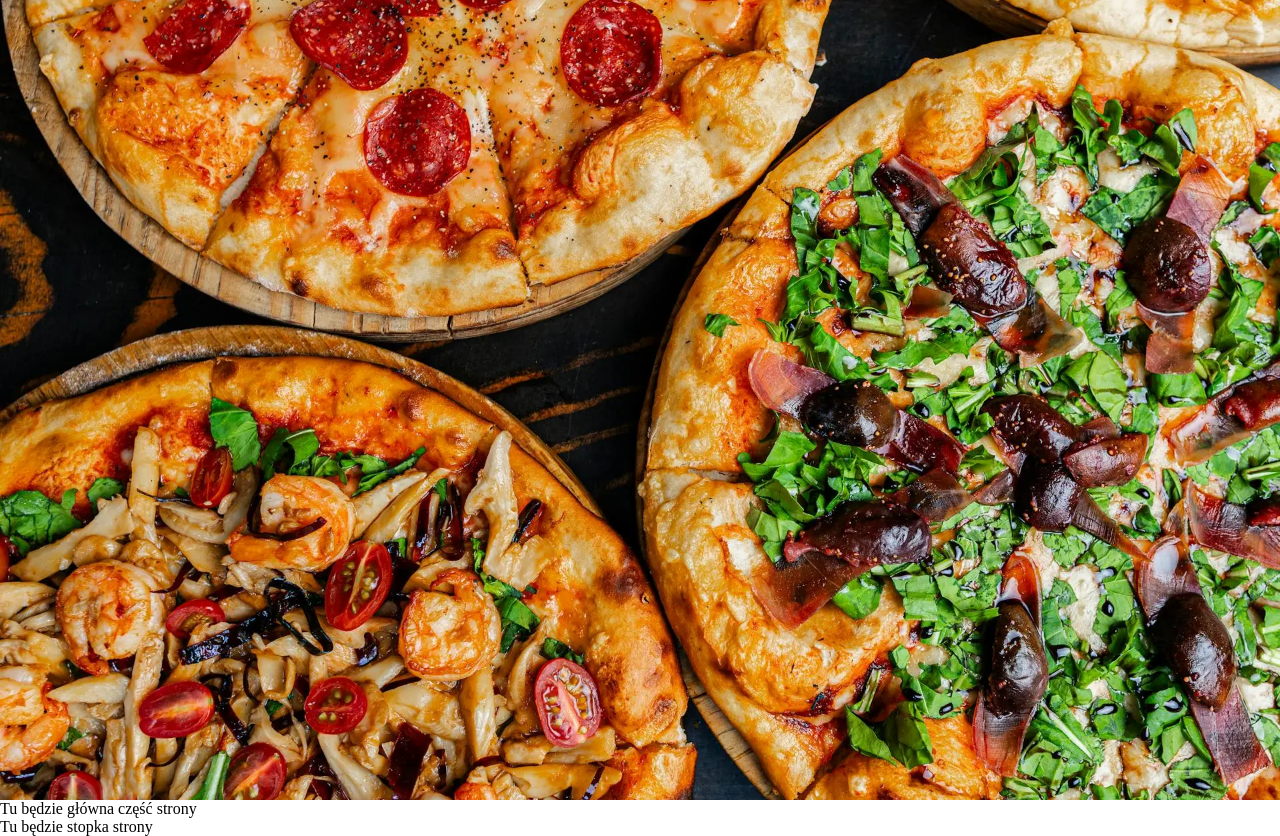
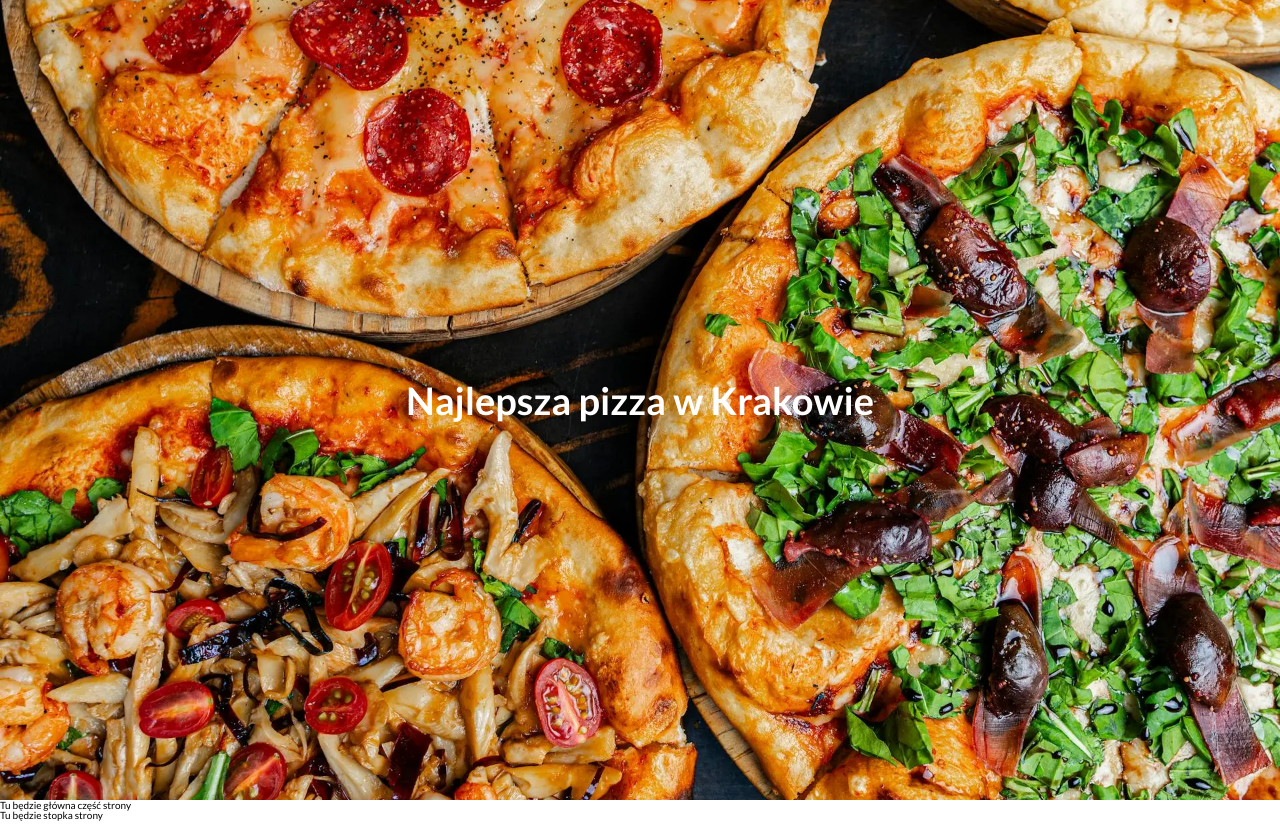
Before and after one commit to Z13mb4/project-1-new, a plain HTML site: page index.html in a window 1280 px wide. Drawn offline with Linux system fonts and the light colour scheme.

Commit message:
add google font + add reset css

```diff
--- a/index.html
+++ b/index.html
@@ -3,13 +3,18 @@
 <head>
     <meta charset="UTF-8">
     <meta name="viewport" content="width=device-width, initial-scale=1.0">
+    <link rel="preconnect" href="https://fonts.googleapis.com">
+    <link rel="preconnect" href="https://fonts.gstatic.com" crossorigin>
+    <link href="https://fonts.googleapis.com/css2?family=Lato:ital,wght@0,400;0,700;1,400;1,700&display=swap" rel="stylesheet">
     <link rel="stylesheet" href="css/style.css">
     <script src="js/scripts.js" defer></script>
     <link rel="shortcut icon" href="favicon.ico" type="image/x-icon">
     <title>Pizza Kraków</title>
 </head>
 <body>
-    <header></header>
+    <header>
+        <h1>Najlepsza pizza w Krakowie</h1>
+    </header>
     <main>Tu będzie główna część strony</main>
     <footer>Tu będzie stopka strony</footer>
 </body>
--- /dev/null
+++ b/scss/_reset.scss
@@ -0,0 +1,48 @@
+/* http://meyerweb.com/eric/tools/css/reset/
+   v2.0 | 20110126
+   License: none (public domain)
+*/
+
+html, body, div, span, applet, object, iframe,
+h1, h2, h3, h4, h5, h6, p, blockquote, pre,
+a, abbr, acronym, address, big, cite, code,
+del, dfn, em, img, ins, kbd, q, s, samp,
+small, strike, strong, sub, sup, tt, var,
+b, u, i, center,
+dl, dt, dd, ol, ul, li,
+fieldset, form, label, legend,
+table, caption, tbody, tfoot, thead, tr, th, td,
+article, aside, canvas, details, embed,
+figure, figcaption, footer, header, hgroup,
+menu, nav, output, ruby, section, summary,
+time, mark, audio, video {
+	margin: 0;
+	padding: 0;
+	border: 0;
+	font-size: 100%;
+	font: inherit;
+	vertical-align: baseline;
+}
+/* HTML5 display-role reset for older browsers */
+article, aside, details, figcaption, figure,
+footer, header, hgroup, menu, nav, section {
+	display: block;
+}
+body {
+	line-height: 1;
+}
+ol, ul {
+	list-style: none;
+}
+blockquote, q {
+	quotes: none;
+}
+blockquote:before, blockquote:after,
+q:before, q:after {
+	content: '';
+	content: none;
+}
+table {
+	border-collapse: collapse;
+	border-spacing: 0;
+}
--- a/scss/style.scss
+++ b/scss/style.scss
@@ -1,8 +1,19 @@
+@use 'reset';
 body {
-    margin: 0;
+    font-family: "Lato", sans-serif;
 }
 header {
     height: 100vh;
     background:url('../assets/img/bg_header.webp') center/cover;
-    background-size: cover;
+    color: #fff;
+    h1{
+        font-size: 3.8rem;
+        font-weight: bold;
+    }
+    display:flex;
+    align-items: center;
+    justify-content: center;
 }
+html{
+    font-size: 10px;
+}
```
Also changed, not shown: css/style.css, 1 other file.
